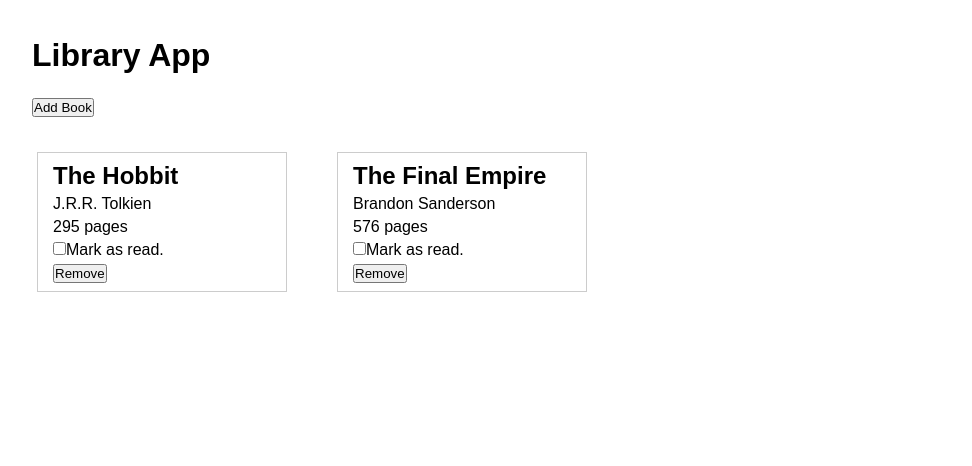
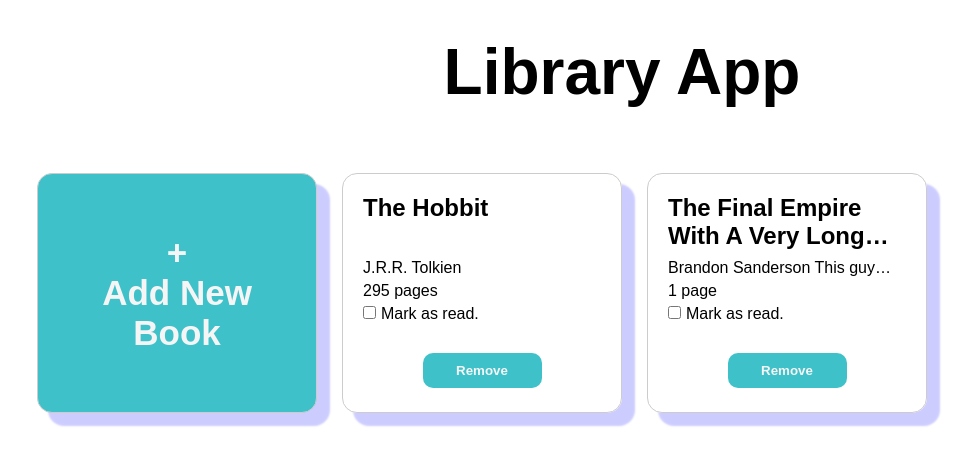
Before and after one commit to carlosnbr/library-constructors, a plain HTML site: page index.html in a window 1280 px wide. Shown: the whole page, without its empty margins (18-990 px from the left). Drawn offline with Linux system fonts and the light colour scheme.

Commit message:
Add the remaining styles and refactor codebase
- Truncate long titles and authors
- Aligne html elements
- Remove unused html classes and tags
- Organize CSS by hierarchy
- Improve card size and distribution

```diff
--- a/index.html
+++ b/index.html
@@ -8,10 +8,12 @@
     </head>
     <body>
         <header>
-            <h1 class="logo-text">Library App</h1>
+            <h1>Library App</h1>
         </header>
-        <button id="addBookButton">Add Book</button>
         <ul id="bookList">
+            <li>
+                <button id="addBookButton">+<br />Add New Book</button>
+            </li>
             <!-- cards will render here -->
         </ul>
         <div
@@ -44,7 +46,7 @@
                         />
                     </div>
                     <div>
-                        <label for="bookPagesInput">Number of pages: </label>
+                        <label for="bookPagesInput">Pages: </label>
                         <input
                             type="text"
                             name="pages"
@@ -53,7 +55,7 @@
                         />
                     </div>
                     <div>
-                        <label for="bookReadStatus">Already Read</label>
+                        <label for="bookReadStatus">Already Read:</label>
                         <input
                             type="checkbox"
                             name="readStatus"
@@ -61,7 +63,9 @@
                         />
                     </div>
 
-                    <button type="submit">Add</button>
+                    <div id="submitButtonContainer">
+                        <button type="submit" id="submitButton">Add</button>
+                    </div>
                 </form>
             </div>
         </div>
--- a/index.js
+++ b/index.js
@@ -6,9 +6,9 @@ const myLibrary = [
         isRead: false,
     },
     {
-        title: "The Final Empire",
-        author: "Brandon Sanderson",
-        pages: 576,
+        title: "The Final Empire With A Very Long Book Title",
+        author: "Brandon Sanderson This guy also has a very long name",
+        pages: 1,
         isRead: false,
     },
 ];
@@ -19,16 +19,6 @@ class Book {
         this.author = author;
         this.pages = pages;
         this.isRead = isRead;
-    }
-
-    toggleRead() {
-        this.isRead = !this.isRead;
-    }
-
-    info() {
-        return `${this.title} by ${this.author}, ${this.pages}
-        ${this.pages === 1 ? "page" : "pages"},
-        ${this.isRead ? "already read" : "not read yet"}`;
     }
 }
 
@@ -66,6 +56,7 @@ function createBookCard(book, index) {
 
     const removeButton = document.createElement("button");
     removeButton.textContent = "Remove";
+    removeButton.classList.add("delete-button");
     removeButton.addEventListener("click", () => {
         myLibrary.splice(index, 1);
         renderBooks(myLibrary);
@@ -78,33 +69,33 @@ function createBookCard(book, index) {
 
 function renderBooks(myLibrary) {
     let bookList = document.getElementById("bookList");
-    bookList.textContent = "";
+
+    for (let i = bookList.children.length - 1; i > 0; i--) {
+        bookList.removeChild(bookList.children[i]);
+    }
+
     myLibrary.forEach((book, index) => {
         const bookCard = createBookCard(book, index);
         bookList.appendChild(bookCard);
     });
 }
 
-const pagesInput = document.getElementById("bookPagesInput");
-pagesInput.addEventListener("input", event => {
-    if (pagesInput.value) {
-        pagesInput.value = pagesInput.value.replace(/[^0-9]/g, "");
-    }
-});
-
-const bookForm = document.getElementById("addBookForm");
-bookForm.addEventListener("submit", event => {
-    event.preventDefault();
-
+function addBook() {
     const title = document.getElementById("bookTitleInput").value;
     const author = document.getElementById("bookAuthorInput").value;
-    const pages = document.getElementById("bookPagesInput").value;
+    const pages = parseInt(document.getElementById("bookPagesInput").value);
     const readStatus = document.getElementById("bookReadStatus").checked;
     const newBook = new Book(title, author, pages, readStatus);
     myLibrary.push(newBook);
     renderBooks(myLibrary);
-    bookForm.reset();
-    modal.style.display = "none";
+    document.getElementById("addBookForm").reset();
+    document.getElementById("addBookModal").style.display = "none";
+};
+
+function setUpEventListeners() {
+    document.getElementById("addBookForm").addEventListener("submit", event => {
+        event.preventDefault();
+        addBook();
     });
 
     const modalCloseButton = document.getElementById("closeButton");
@@ -117,8 +108,17 @@ window.onclick = function (event) {
     };
 
     const addBookButton = document.getElementById("addBookButton");
-addBookButton.addEventListener("click", function (event) {
+    addBookButton.addEventListener("click", () => {
         modal.style.display = "block";
     });
 
+    const pagesInput = document.getElementById("bookPagesInput");
+    pagesInput.addEventListener("input", event => {
+        if (pagesInput.value) {
+            pagesInput.value = pagesInput.value.replace(/[^0-9]/g, "");
+        }
+    });
+};
+
+setUpEventListeners();
 renderBooks(myLibrary);
--- a/styles.css
+++ b/styles.css
@@ -1,3 +1,13 @@
+/* Global Styles */
+:root {
+    --main-bg-color: #fefefe;
+    --main-text-color: #333;
+    --accent-color: #3fc1c9;
+    --border-color: #ccc;
+    /* Add other variables as needed */
+}
+
+/* Reset and Defaults */
 * {
     margin: 0;
     padding: 0;
@@ -5,43 +15,114 @@
     font-family: "Poppins", sans-serif;
 }
 
+/* Body */
 body {
-    margin-left: 50px;
+    margin: 0 50px;
 }
 
-.logo-text {
+/* Header */
+header {
+    margin-bottom: 3%;
+    display: flex;
+    justify-content: center;
+}
+
+/* Form Label */
+label {
+    display: inline-block;
+    width: 150px;
+    margin-bottom: 10px;
+}
+
+/* Heading Styles */
+h1 {
+    font-size: 4em;
     margin-top: 3%;
     margin-bottom: 2%;
 }
 
-#addBookButton {
-    margin-left: 0px;
-}
-
-.book-card {
-    border: solid blue;
-    padding: 15px;
-    width: 250px; /* Set the specific width */
-    height: 140px; /* Set the specific height */
-    /* Additional styling for visualization */
-    border: 1px solid #ccc;
-    margin: 5px;
-    align-items: center;
-    justify-content: center;
-    display: flex;
-    flex-direction: column;
-    align-items: start;
-    gap: 5px;
-}
-
+/* Book List */
 #bookList {
     list-style-type: none;
-    margin: 30px 0px;
+    margin: 30px 0;
     display: flex;
-    gap: 40px;
+    gap: 15px;
     flex-wrap: wrap;
 }
 
+/* Add Book Button */
+#addBookButton {
+    border: 1px solid var(--border-color);
+    padding: 20px;
+    width: 280px;
+    height: 240px;
+    margin: 5px;
+    display: flex;
+    align-items: center;
+    justify-content: center;
+    gap: 5px;
+    border-radius: 15px;
+    box-shadow: 12px 12px 2px 1px rgba(0, 0, 255, 0.2);
+    font-size: 35px;
+}
+
+/* Truncated Heading */
+h2 {
+    display: -webkit-box;
+    -webkit-line-clamp: 2;
+    -webkit-box-orient: vertical;
+    overflow: hidden;
+    height: 60px;
+}
+
+/* Truncated Paragraph */
+p {
+    display: -webkit-box;
+    -webkit-line-clamp: 1;
+    -webkit-box-orient: vertical;
+    overflow: hidden;
+}
+
+/* Span */
+span {
+    margin-left: 5px;
+}
+
+/* Buttons */
+button {
+    border-radius: 10px;
+    padding: 10px;
+    font-weight: bold;
+    color: #f5f5f5;
+    background-color: var(--accent-color);
+    cursor: pointer;
+    border: none;
+}
+
+/* Delete Button */
+.delete-button {
+    width: 50%;
+    align-self: center;
+    margin-top: 15px;
+}
+
+/* Book Card */
+.book-card {
+    border: 1px solid var(--border-color);
+    padding: 20px;
+    width: 280px;
+    height: 240px;
+    margin: 5px;
+    display: flex;
+    align-items: start; /* Align content from start */
+    justify-content: left; /* Align content from left */
+    flex-direction: column;
+    gap: 5px;
+    border-radius: 15px;
+    box-shadow: 12px 12px 2px 1px rgba(0, 0, 255, 0.2);
+}
+
+/* Add Book Modal */
 #addBookModal {
     display: none;
     position: fixed;
@@ -54,19 +135,43 @@ body {
     background-color: rgba(0, 0, 0, 0.6);
 }
 
+/* Modal Content */
 .modal-content {
-    background-color: #fefefe;
+    background-color: var(--main-bg-color);
     margin: 15% auto;
-    padding: 20px;
-    border: 1px solid #888;
-    width: 50%;
+    padding: 35px; /* Adjusted padding */
+    border: 1px solid var(--border-color);
+    width: 40%;
+    box-shadow: 12px 12px 2px 1px rgba(0, 0, 255, 0.2);
+    border-radius: 15px;
 }
 
+/* Form Input */
+form input[type="text"] {
+    width: 65%;
+}
+
+/* Close Button */
 #closeButton {
     float: right;
     cursor: pointer;
+    background-color: #888;
+    border: solid;
 }
 
 #closeButton:hover {
     color: red;
+    background-color: #888;
 }
+
+/* Submit Button Container */
+#submitButtonContainer {
+    display: grid;
+}
+
+/* Submit Button */
+#submitButton {
+    width: 40%;
+    margin-top: 15px;
+    justify-self: center;
+}
```
Lines whose indentation alone changed are shown as unchanged.
